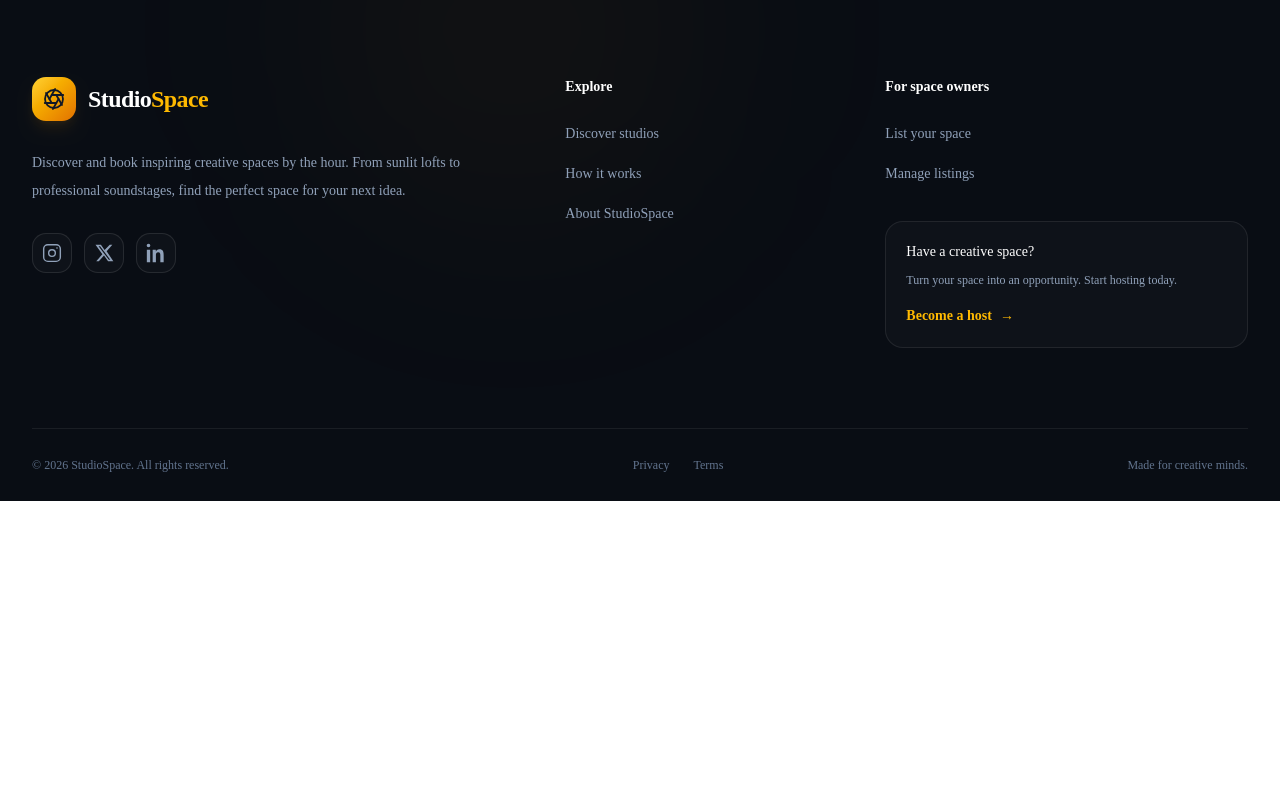
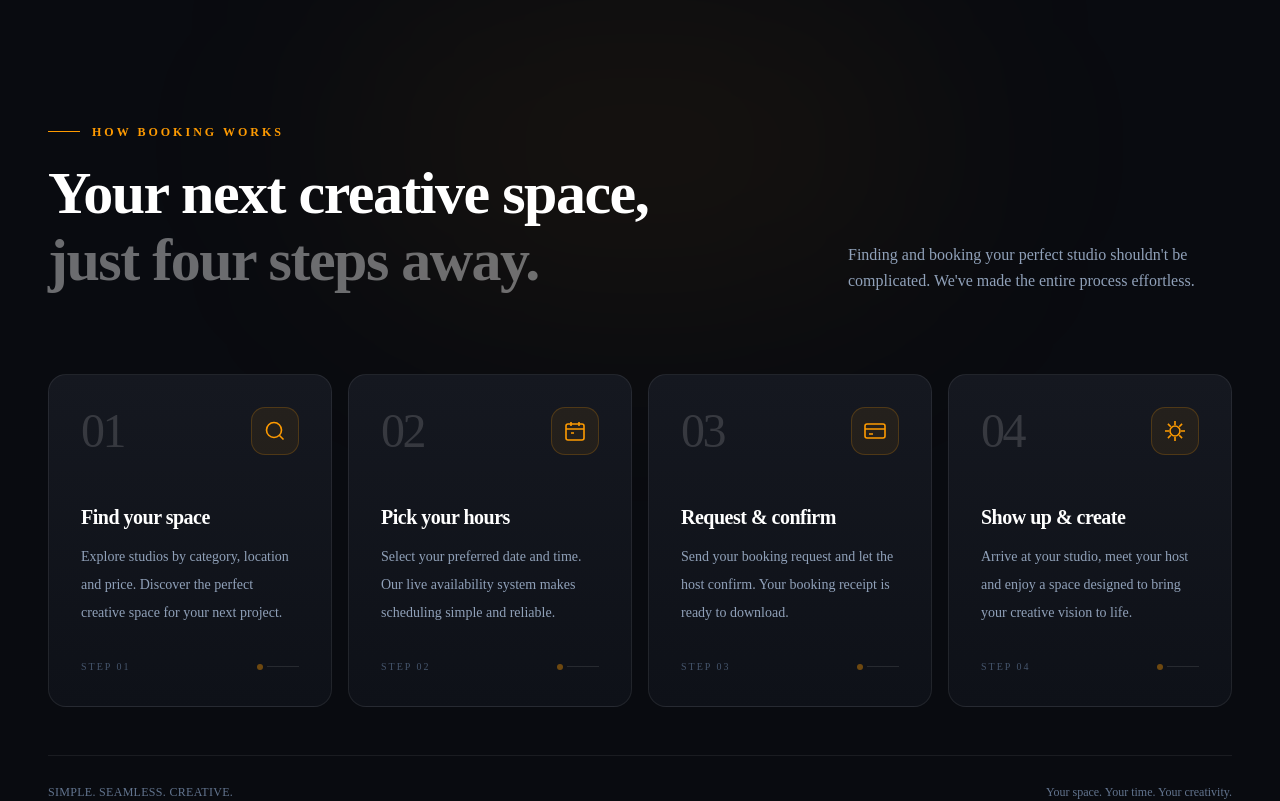
Before and after one commit to Saif-nyt/Assignment-8-studio-space-frontend, a Next.js app: page / in a window 1280 px wide. Shown: the part 980-1781 px from the top of the page. Before the commit the page ends 1481 px from the top, so only its background shows below. Built offline with nearby package versions, Linux system fonts and the light colour scheme.

Commit message:
Footer Updated & How it works created

```diff
--- a/src/app/page.js
+++ b/src/app/page.js
@@ -1,5 +1,6 @@
 
 import { Banner } from "@/components/banner"
+import HowBookingWorks from "@/components/HowBookingWorks";
 
 
 import React from 'react';
@@ -8,7 +9,7 @@ const page = () => {
   return (
     <div>
       <Banner />
-    </div>
+<HowBookingWorks/>    </div>
   );
 };
 
--- /dev/null
+++ b/src/components/HowBookingWorks.jsx
@@ -0,0 +1,160 @@
+export default function HowBookingWorks() {
+  const steps = [
+    {
+      number: "01",
+      title: "Find your space",
+      description:
+        "Explore studios by category, location and price. Discover the perfect creative space for your next project.",
+      icon: (
+        <svg
+          viewBox="0 0 24 24"
+          fill="none"
+          stroke="currentColor"
+          strokeWidth="1.6"
+          className="w-6 h-6"
+        >
+          <circle cx="11" cy="11" r="7.5" />
+          <path d="m16.5 16.5 4 4" />
+        </svg>
+      ),
+    },
+    {
+      number: "02",
+      title: "Pick your hours",
+      description:
+        "Select your preferred date and time. Our live availability system makes scheduling simple and reliable.",
+      icon: (
+        <svg
+          viewBox="0 0 24 24"
+          fill="none"
+          stroke="currentColor"
+          strokeWidth="1.6"
+          className="w-6 h-6"
+        >
+          <rect x="3" y="5" width="18" height="16" rx="2" />
+          <path d="M16 3v4M8 3v4M3 10h18M8 14h3" />
+        </svg>
+      ),
+    },
+    {
+      number: "03",
+      title: "Request & confirm",
+      description:
+        "Send your booking request and let the host confirm. Your booking receipt is ready to download.",
+      icon: (
+        <svg
+          viewBox="0 0 24 24"
+          fill="none"
+          stroke="currentColor"
+          strokeWidth="1.6"
+          className="w-6 h-6"
+        >
+          <rect x="2" y="5" width="20" height="14" rx="2" />
+          <path d="M2 10h20M6 15h4" />
+        </svg>
+      ),
+    },
+    {
+      number: "04",
+      title: "Show up & create",
+      description:
+        "Arrive at your studio, meet your host and enjoy a space designed to bring your creative vision to life.",
+      icon: (
+        <svg
+          viewBox="0 0 24 24"
+          fill="none"
+          stroke="currentColor"
+          strokeWidth="1.6"
+          className="w-6 h-6"
+        >
+          <path d="M12 2v4m0 12v4M2 12h4m12 0h4M4.93 4.93l2.83 2.83m8.48 8.48 2.83 2.83m0-14.14-2.83 2.83m-8.48 8.48-2.83 2.83" />
+          <circle cx="12" cy="12" r="5" />
+        </svg>
+      ),
+    },
+  ];
+
+  return (
+    <section className="relative overflow-hidden bg-[#090b10] py-24 md:py-32 px-6 md:px-12 text-white">
+      {/* Background glow */}
+      <div className="absolute top-0 left-1/2 -translate-x-1/2 w-[600px] h-[300px] bg-amber-500/[0.06] blur-[120px] rounded-full pointer-events-none" />
+
+      <div className="max-w-7xl mx-auto relative z-10">
+        {/* Header */}
+        <div className="flex flex-col md:flex-row md:items-end md:justify-between gap-6 mb-20">
+          <div>
+            <div className="flex items-center gap-3 mb-5">
+              <span className="w-8 h-px bg-amber-500" />
+              <span className="text-amber-500 text-xs font-semibold tracking-[0.25em] uppercase">
+                HOW BOOKING WORKS
+              </span>
+            </div>
+
+            <h2 className="text-4xl md:text-5xl lg:text-6xl font-semibold tracking-tight leading-[1.12] max-w-2xl">
+              Your next creative space,
+              <span className="block text-white/40">just four steps away.</span>
+            </h2>
+          </div>
+
+          <p className="text-slate-400 text-sm md:text-base leading-relaxed max-w-sm">
+            Finding and booking your perfect studio shouldn't be complicated.
+            We've made the entire process effortless.
+          </p>
+        </div>
+
+        {/* Steps */}
+        <div className="grid grid-cols-1 sm:grid-cols-2 lg:grid-cols-4 gap-4">
+          {steps.map((step, index) => (
+            <div
+              key={step.number}
+              className="group relative min-h-[310px] rounded-2xl border border-white/[0.08] bg-gradient-to-b from-[#151820] to-[#0e1118] p-7 md:p-8 flex flex-col justify-between transition-all duration-500 hover:-translate-y-2 hover:border-amber-500/40 hover:shadow-[0_20px_60px_rgba(245,158,11,0.08)]"
+            >
+              {/* Top row */}
+              <div>
+                <div className="flex justify-between items-center mb-12">
+                  <span className="text-5xl font-light tracking-tighter text-white/[0.15] group-hover:text-amber-500/60 transition-colors duration-500">
+                    {step.number}
+                  </span>
+
+                  <div className="w-12 h-12 rounded-xl border border-amber-500/20 bg-amber-500/[0.07] flex items-center justify-center text-amber-500 group-hover:bg-amber-500 group-hover:text-black transition-all duration-500">
+                    {step.icon}
+                  </div>
+                </div>
+
+                <h3 className="text-xl font-semibold mb-3 tracking-tight group-hover:text-amber-400 transition-colors">
+                  {step.title}
+                </h3>
+
+                <p className="text-sm text-slate-400 leading-7">
+                  {step.description}
+                </p>
+              </div>
+
+              {/* Bottom indicator */}
+              <div className="mt-8 flex items-center justify-between">
+                <span className="text-[10px] uppercase tracking-[0.2em] text-slate-600">
+                  Step {step.number}
+                </span>
+
+                <div className="flex items-center gap-1">
+                  <span className="w-1.5 h-1.5 rounded-full bg-amber-500/40 group-hover:bg-amber-400 transition-colors" />
+                  <span className="w-8 h-px bg-white/10 group-hover:bg-amber-500/40 transition-colors" />
+                </div>
+              </div>
+            </div>
+          ))}
+        </div>
+
+        {/* Footer */}
+        <div className="mt-12 pt-7 border-t border-white/[0.07] flex flex-col sm:flex-row justify-between items-start sm:items-center gap-3">
+          <p className="text-xs text-slate-500 tracking-wide">
+            SIMPLE. SEAMLESS. CREATIVE.
+          </p>
+          <p className="text-xs text-slate-500">
+            Your space. Your time. Your creativity.
+          </p>
+        </div>
+      </div>
+    </section>
+  );
+}
--- a/src/components/footer.jsx
+++ b/src/components/footer.jsx
@@ -52,14 +52,14 @@ const socialLinks = [
 function FooterLinks({ title, links }) {
   return (
     <div>
-      <h3 className="text-sm font-semibold text-white mb-6">{title}</h3>
+      <h3 className="text-base font-semibold text-white mb-6">{title}</h3>
 
-      <ul className="space-y-4">
+      <ul className="space-y-5">
         {links.map((link) => (
           <li key={link.href}>
             <Link
               href={link.href}
-              className="text-sm text-slate-400 hover:text-amber-400 transition-colors duration-200"
+              className="text-base text-slate-400 hover:text-amber-400 transition-colors duration-200"
             >
               {link.label}
             </Link>
@@ -73,7 +73,7 @@ function FooterLinks({ title, links }) {
 export default function Footer() {
   return (
     <footer className="relative overflow-hidden bg-[#090d14] text-slate-300 border-t border-white/[0.07]">
-      {/* Background ambient glow */}
+      {/* Background Ambient Glow */}
       <div className="absolute -top-40 left-1/4 w-96 h-96 bg-amber-500/[0.045] blur-[120px] rounded-full pointer-events-none" />
 
       <div className="relative max-w-7xl mx-auto px-6 sm:px-8">
@@ -82,7 +82,7 @@ export default function Footer() {
           {/* Brand Column */}
           <div className="lg:col-span-5 space-y-7">
             <Link href="/" className="inline-flex items-center gap-3 group">
-              <div className="w-11 h-11 rounded-xl bg-gradient-to-br from-amber-300 to-amber-600 flex items-center justify-center text-[#111827] shadow-lg shadow-amber-500/10 group-hover:scale-105 transition-transform duration-300">
+              <div className="w-12 h-12 rounded-xl bg-gradient-to-br from-amber-300 to-amber-600 flex items-center justify-center text-[#111827] shadow-lg shadow-amber-500/10 group-hover:scale-105 transition-transform duration-300">
                 <svg
                   className="w-6 h-6"
                   viewBox="0 0 24 24"
@@ -102,19 +102,19 @@ export default function Footer() {
                 </svg>
               </div>
 
-              <span className="text-2xl font-bold tracking-tight text-white">
+              <span className="text-3xl font-bold tracking-tight text-white">
                 Studio<span className="text-amber-400">Space</span>
               </span>
             </Link>
 
-            <p className="text-sm leading-7 text-slate-400 max-w-md">
+            <p className="text-base leading-8 text-slate-400 max-w-md">
               Discover and book inspiring creative spaces by the hour. From
               sunlit lofts to professional soundstages, find the perfect space
               for your next idea.
             </p>
 
             {/* Social Links */}
-            <div className="flex items-center gap-3">
+            <div className="flex items-center gap-3 pt-1">
               {socialLinks.map((social) => (
                 <a
                   key={social.label}
@@ -122,7 +122,7 @@ export default function Footer() {
                   target="_blank"
                   rel="noopener noreferrer"
                   aria-label={social.label}
-                  className="w-10 h-10 rounded-xl border border-white/10 bg-white/[0.025] flex items-center justify-center text-slate-400 hover:text-amber-400 hover:border-amber-400/40 hover:bg-amber-400/[0.06] transition-all duration-200"
+                  className="w-11 h-11 rounded-xl border border-white/10 bg-white/[0.025] flex items-center justify-center text-slate-400 hover:text-amber-400 hover:border-amber-400/40 hover:bg-amber-400/[0.06] transition-all duration-200"
                 >
                   {social.icon}
                 </a>
@@ -140,18 +140,18 @@ export default function Footer() {
             <FooterLinks title="For space owners" links={hostLinks} />
 
             {/* Host CTA */}
-            <div className="mt-9 p-5 rounded-2xl border border-white/[0.08] bg-white/[0.025]">
-              <p className="text-sm font-medium text-white">
+            <div className="mt-9 p-6 rounded-2xl border border-white/[0.08] bg-white/[0.025]">
+              <p className="text-base font-semibold text-white">
                 Have a creative space?
               </p>
 
-              <p className="text-xs text-slate-400 mt-2 leading-5">
+              <p className="text-sm text-slate-400 mt-3 leading-7">
                 Turn your space into an opportunity. Start hosting today.
               </p>
 
               <Link
                 href="/add-studio"
-                className="inline-flex items-center gap-2 mt-4 text-sm font-semibold text-amber-400 hover:text-amber-300 transition-colors"
+                className="inline-flex items-center gap-2 mt-5 text-base font-semibold text-amber-400 hover:text-amber-300 transition-colors"
               >
                 Become a host
                 <span aria-hidden="true">→</span>
@@ -161,12 +161,12 @@ export default function Footer() {
         </div>
 
         {/* Bottom Copyright */}
-        <div className="border-t border-white/[0.07] py-7 flex flex-col sm:flex-row items-center justify-between gap-4">
-          <p className="text-xs text-slate-500">
+        <div className="border-t border-white/[0.07] py-8 flex flex-col sm:flex-row items-center justify-between gap-5">
+          <p className="text-sm text-slate-500">
             © {new Date().getFullYear()} StudioSpace. All rights reserved.
           </p>
 
-          <div className="flex items-center gap-6 text-xs text-slate-500">
+          <div className="flex items-center gap-6 text-sm text-slate-500">
             <Link
               href="/privacy"
               className="hover:text-white transition-colors"
@@ -179,7 +179,7 @@ export default function Footer() {
             </Link>
           </div>
 
-          <p className="text-xs text-slate-500">Made for creative minds.</p>
+          <p className="text-sm text-slate-500">Made for creative minds.</p>
         </div>
       </div>
     </footer>
```
